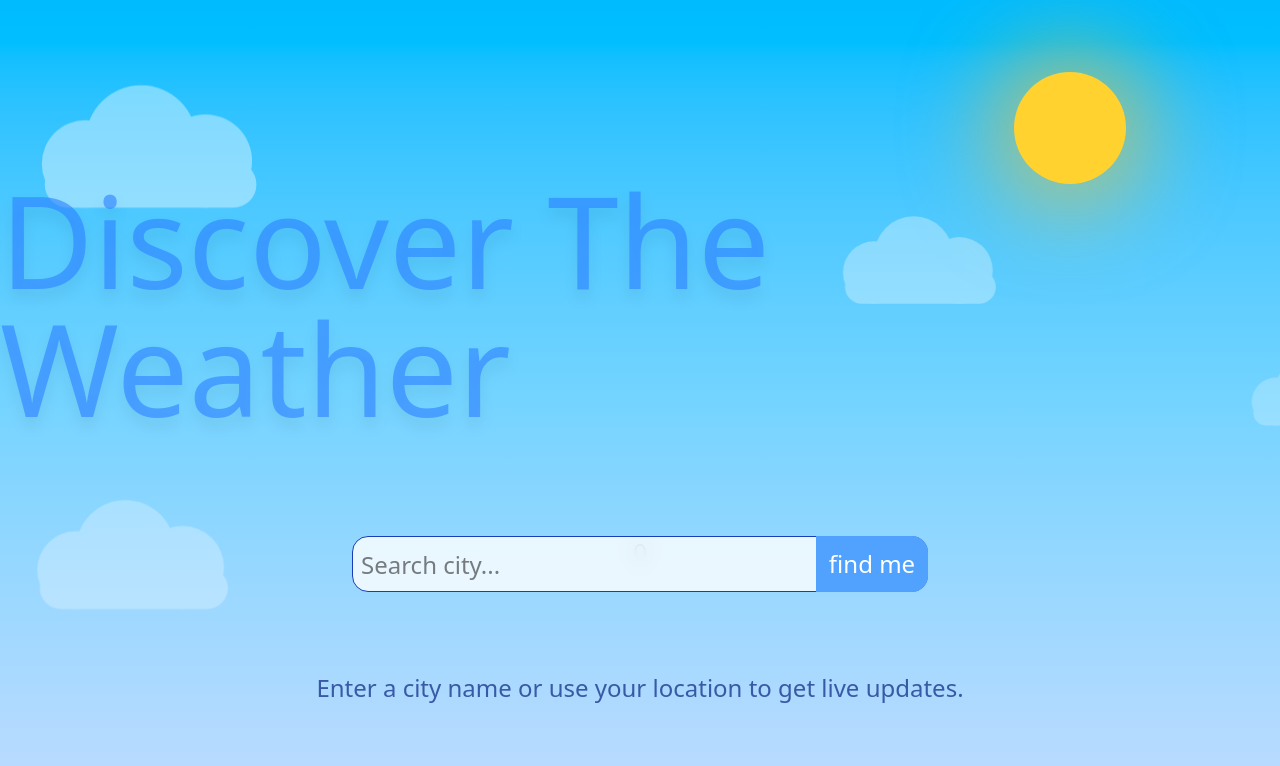
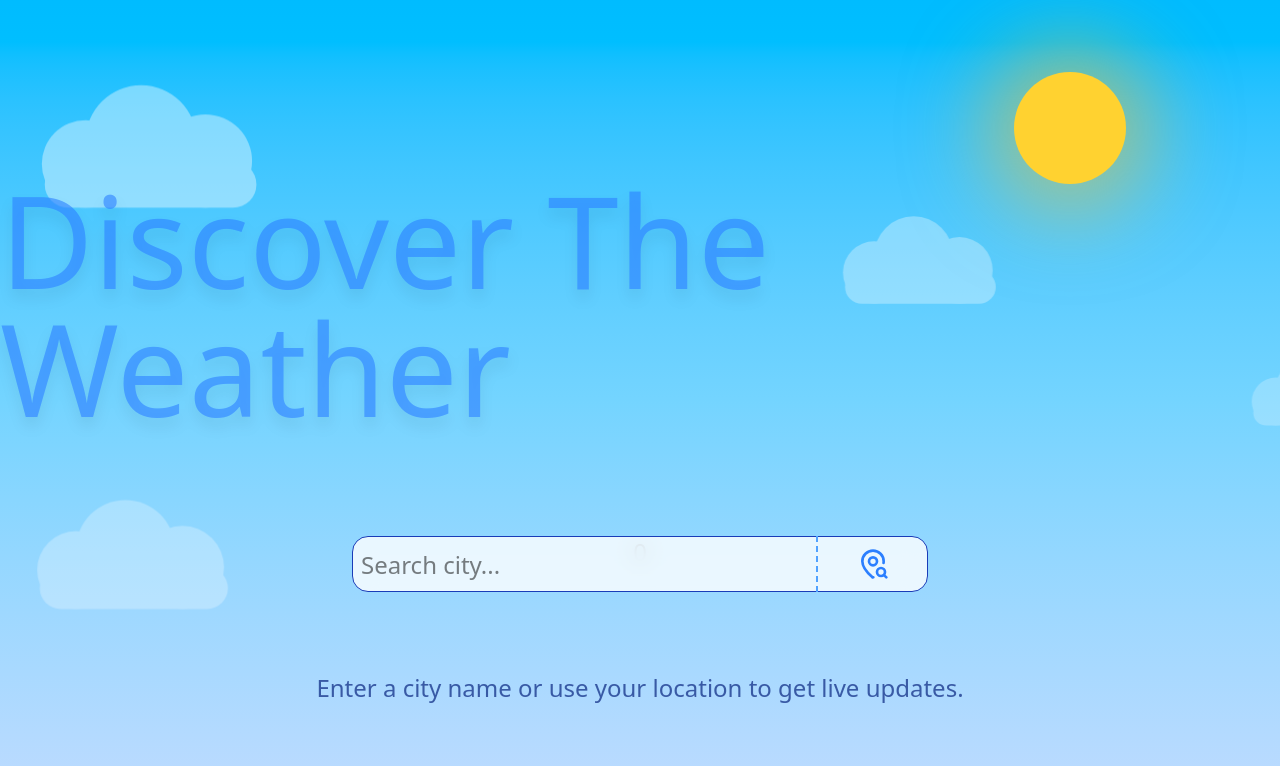
Before and after one commit to M4hdi-Az/nextjs-weather-app, a Next.js app: page / in a window 1280 px wide. Shown: the top 766 px of the page. Built offline with nearby package versions, Linux system fonts and the light colour scheme.

Commit message:
feat: add geolocation functionality to WeatherSearch component

```diff
--- a/components/WeatherSearch/WeatherSearch.tsx
+++ b/components/WeatherSearch/WeatherSearch.tsx
@@ -3,6 +3,8 @@ import { useWeatherStore } from "@/store/useWeatherStore";
 import AnimatedBackground from "./AnimatedBackground";
 import CitySuggestions from "./CitySuggestions";
 import RecentSearches from "./RecentSearches";
+import {MapPinSearch } from "lucide-react";
+import { useGeoLocation } from "@/hooks/useGeoLocation";
 
 const WeatherSearch = () => {
 
@@ -10,6 +12,8 @@ const WeatherSearch = () => {
   const searchInput = useWeatherStore((state) => state.searchInput);
   const suggestedCities = useWeatherStore((state) => state.suggestedCities);
   const recentSearches = useWeatherStore((state) => state.recentSearches);
+
+  const { getLocation, isLoading } = useGeoLocation();
 
   return (
     <>
@@ -29,8 +33,8 @@ const WeatherSearch = () => {
             value={searchInput}
           />
 
-          <div className="flex justify-center items-center bg-blue-400 absolute right-0 h-full w-28 rounded-r-2xl text-center cursor-pointer">
-            <span className="text-white">find me</span>
+          <div onClick={getLocation} className="flex justify-center items-center border-l-2 border-dashed border-l-blue-400 absolute right-0 h-full w-28 rounded-r-2xl text-center cursor-pointer">
+           <MapPinSearch className="w-8 h-8 text-blue-500 transition-transform group-hover:scale-110" />
           </div>
           {suggestedCities.length && (
             <CitySuggestions/>
--- /dev/null
+++ b/hooks/useGeoLocation.ts
@@ -0,0 +1,36 @@
+import { useState } from "react";
+import { useWeatherStore } from "@/store/useWeatherStore";
+
+export function useGeoLocation() {
+  const [isLoading, setIsLoading] = useState(false);
+  const fetchWeather = useWeatherStore((state) => state.getWeather);
+
+  const getLocation = () => {
+    if (!navigator.geolocation) {
+      alert("مرورگر شما از موقعیت‌یابی پشتیبانی نمی‌کند.");
+      return;
+    }
+
+    setIsLoading(true);
+    navigator.geolocation.getCurrentPosition(
+      async (position) => {
+        const { latitude, longitude } = position.coords;
+        try {
+        await fetchWeather(latitude, longitude);
+        } catch (error) {
+          console.error(error);
+        } finally {
+          setIsLoading(false);
+        }
+      },
+      (error) => {
+        console.error(error);
+        setIsLoading(false);
+        alert("دسترسی به لوکیشن رد شد.");
+      },
+      { enableHighAccuracy: true }
+    );
+  };
+
+  return { getLocation, isLoading };
+}
```
